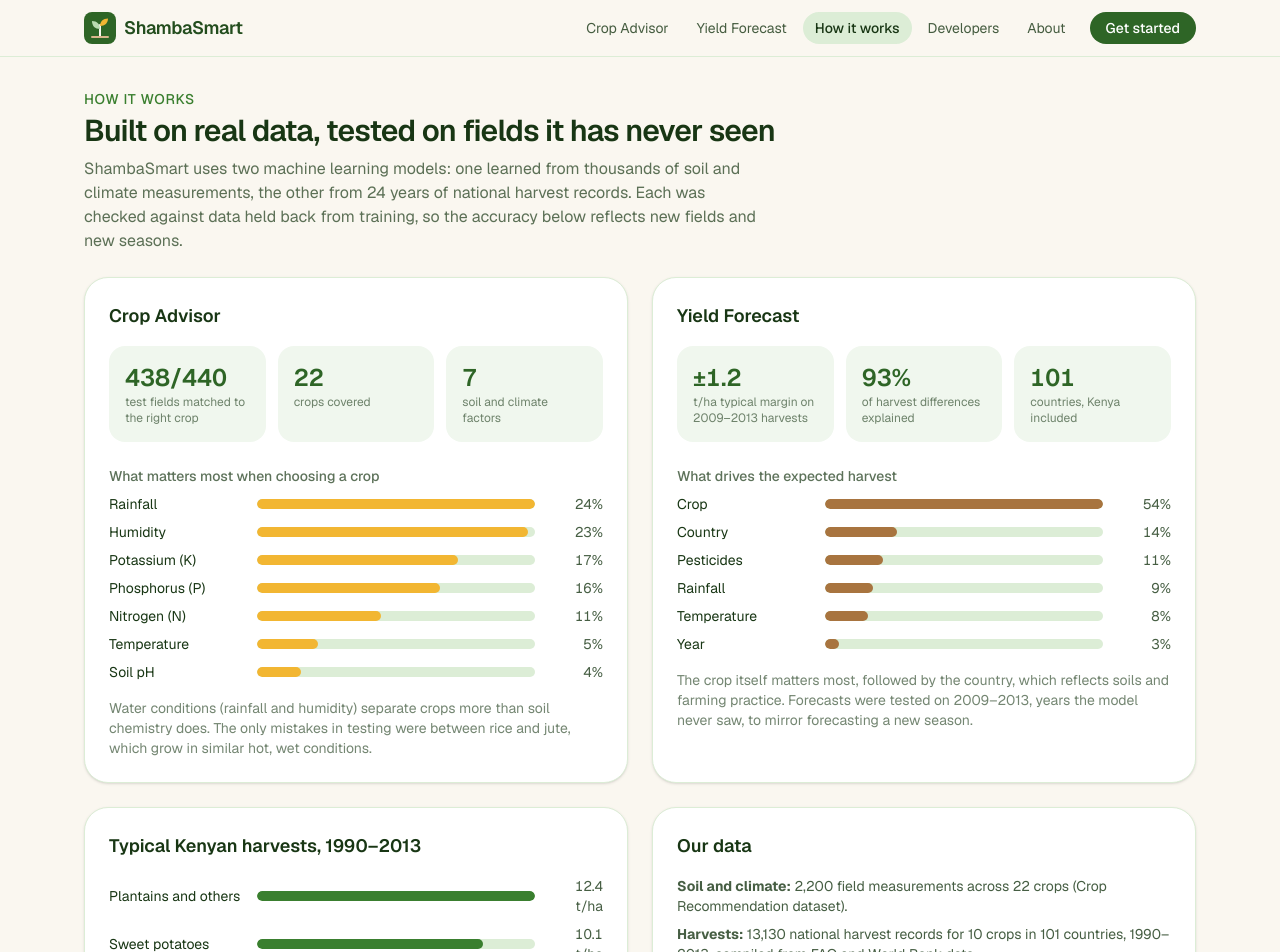
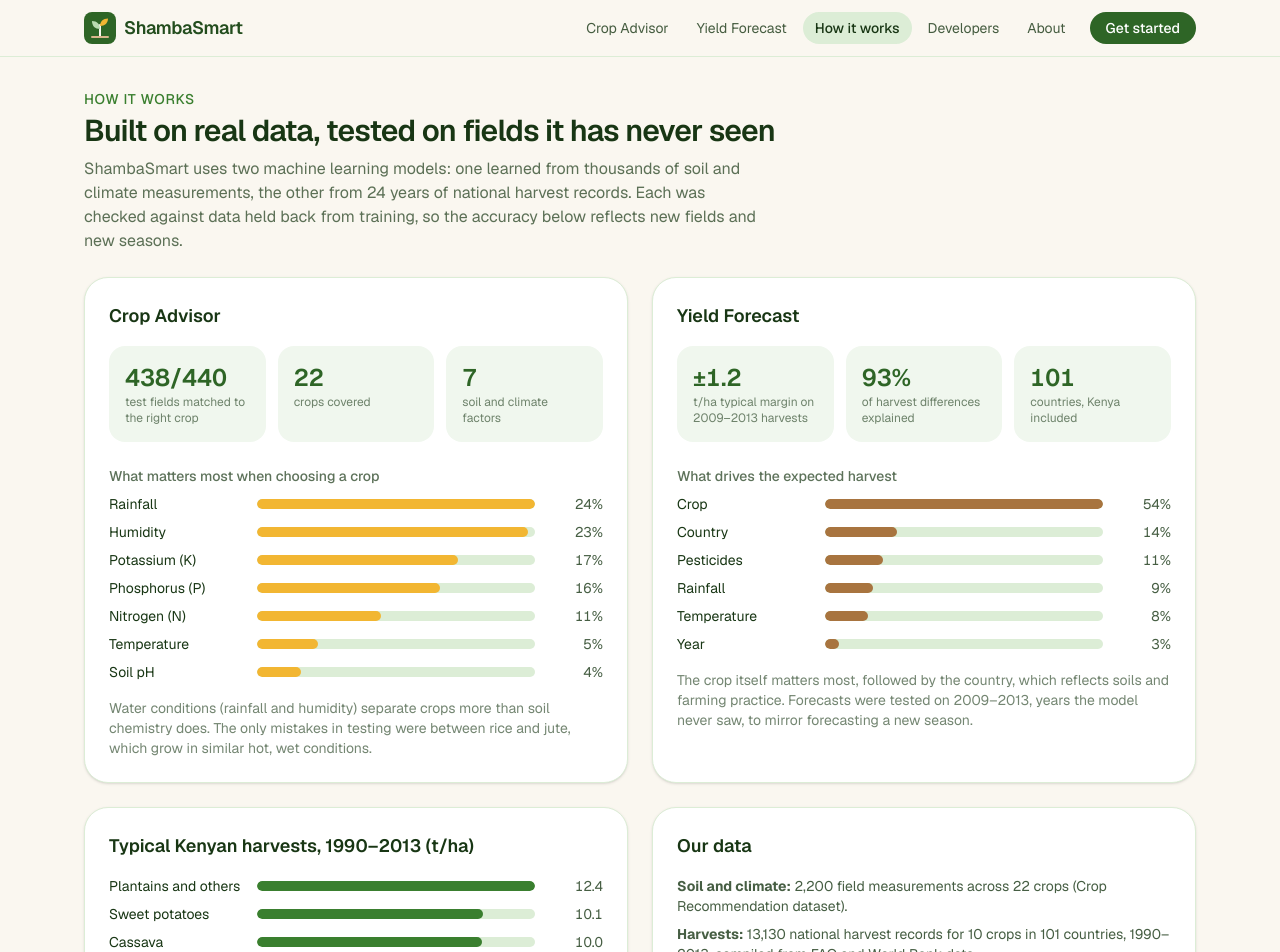
Before and after one commit to davewagacira/Shamba-Smart, a Next.js app: page /how-it-works in a window 1280 px wide. Shown: the top 952 px of the page. Built offline with nearby package versions, Linux system fonts and the light colour scheme.

Commit message:
Keep Kenyan harvest values on one line

```diff
--- a/src/app/how-it-works/page.tsx
+++ b/src/app/how-it-works/page.tsx
@@ -86,8 +86,8 @@ export default function HowItWorksPage() {
       </div>
 
       <div className="grid gap-6 lg:grid-cols-2">
-        <Card title="Typical Kenyan harvests, 1990–2013">
-          <Bars items={kenya} color="bg-leaf-600" format={(v) => `${v.toFixed(1)} t/ha`} />
+        <Card title="Typical Kenyan harvests, 1990–2013 (t/ha)">
+          <Bars items={kenya} color="bg-leaf-600" format={(v) => v.toFixed(1)} />
           <p className="mt-4 text-sm text-leaf-900/60">Median tonnes per hectare from national FAO records.</p>
         </Card>
         <div className="space-y-6">
```
